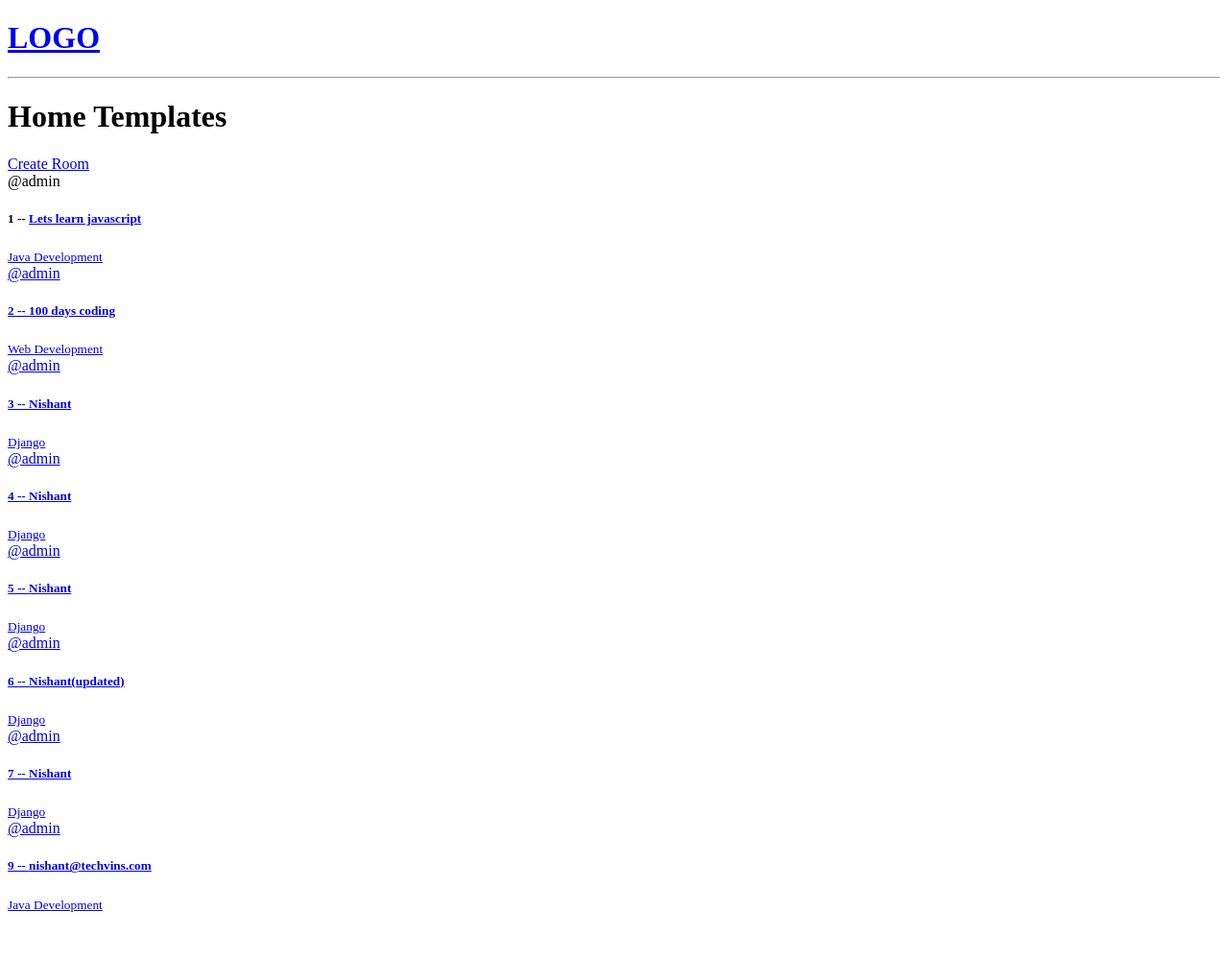
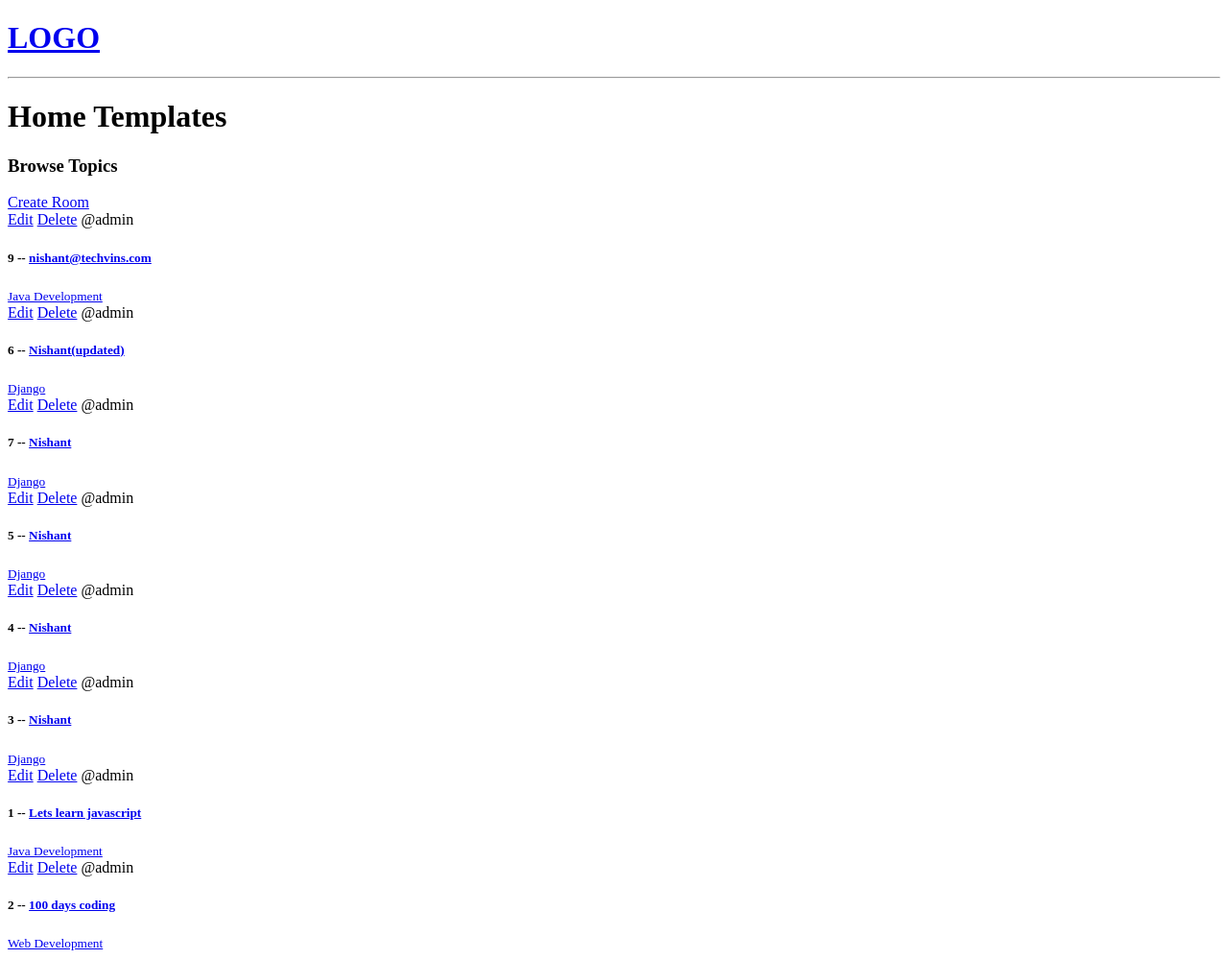
Before and after one commit to nishantsinha24/studybud, a Django app: page / in a window 1280 px wide. Shown: the whole page at 96% size. Before the commit the page ends 950 px from the top, so only its background shows below. Run offline with Django 4.2, Linux system fonts and the light colour scheme; data comes from the database, SQL or seed files in the repository; both versions use the stored data as it was after the commit.

Commit message:
updated codes 2

```diff
--- a/base/models.py
+++ b/base/models.py
@@ -16,6 +16,9 @@ class Room(models.Model):
     updated = models.DateTimeField(auto_now=True)
     created = models.DateTimeField(auto_now_add=True)
 
+    class Meta:
+        ordering=['-updated' , '-created']
+
     def __str__(self):
         return self.name
 
--- a/base/templates/base/home.html
+++ b/base/templates/base/home.html
@@ -2,12 +2,18 @@
 {% block content %}
 <h1>Home Templates</h1>
 
-<div>
+<div class="home-container">
+
+    <div>
+        <h3>Browse Topics</h3>
+    </div>
     <a href="{% url 'create-room' %}">Create Room</a>
     <div>
 
         {% for room in rooms  %}
         <div>
+            <a href="{% url 'update-room' room.id %}">Edit</a>
+            <a href="{% url 'delete-room' room.id %}">Delete</a>
             <span>@{{room.host.username}}</span>
             <h5>{{room.id}} -- <a href="{% url 'room' room.id %}"</a>{{room.name}}</h5 >
                 <small>{{room.topic.name}}</small>
--- a/base/urls.py
+++ b/base/urls.py
@@ -5,5 +5,7 @@ urlpatterns = [
     path('', views.home , name="home"),
     path('room/<str:pk>/', views.room , name="room"),
 
-    path('create-room/' , views.createRoom , name="create-room")
+    path('create-room/' , views.createRoom , name="create-room"),
+    path('update-room/<str:pk>/' , views.updateRoom , name="update-room"),
+    path('delete-room/<str:pk>/' , views.deleteRoom, name="delete-room" ),
 ]
--- a/base/views.py
+++ b/base/views.py
@@ -1,4 +1,4 @@
-from django.shortcuts import render
+from django.shortcuts import render, redirect
 from .models import Room
 from .form import RoomForm
 # Create your views here.
@@ -23,7 +23,26 @@ def createRoom(request):
         form = RoomForm(request.POST)
         if form.is_valid():
             form.save()
-
-
+            return redirect('home')
     context = {'form': form}
     return render(request, 'base/room_form.html' , context)
+
+def updateRoom(request,pk):
+    room = Room.objects.get(id=pk)
+    form = RoomForm(instance=room)
+
+    if request.method == 'POST':
+        form = RoomForm(request.POST , instance=room )
+        if form.is_valid():
+            form.save()
+            return redirect('home')
+
+    context = {'form' : form}
+    return render(request, 'base/room_form.html' , context)
+
+def deleteRoom(request,pk):
+    room = Room.objects.get(id=pk)
+    if request.method == 'POST':
+        room.delete()
+        return redirect('home')
+    return render(request, 'base/delete.html' , {'obj' : room})
```
Also changed, not shown: base/templates/base/delete.html (added, +12 -0 lines), db.sqlite3.
